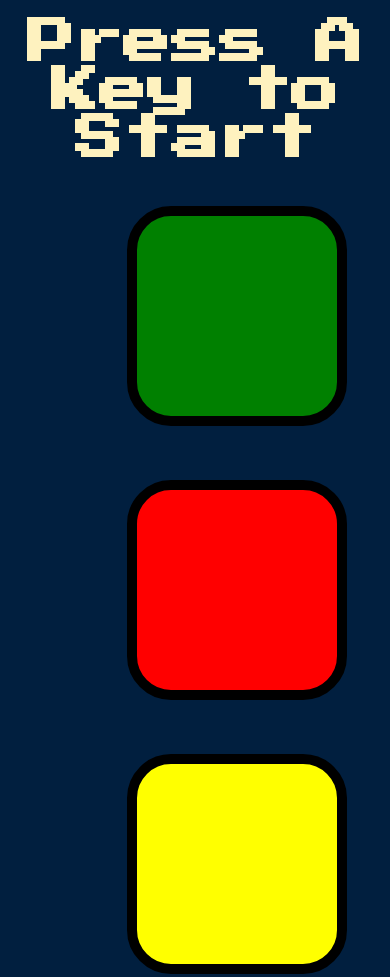
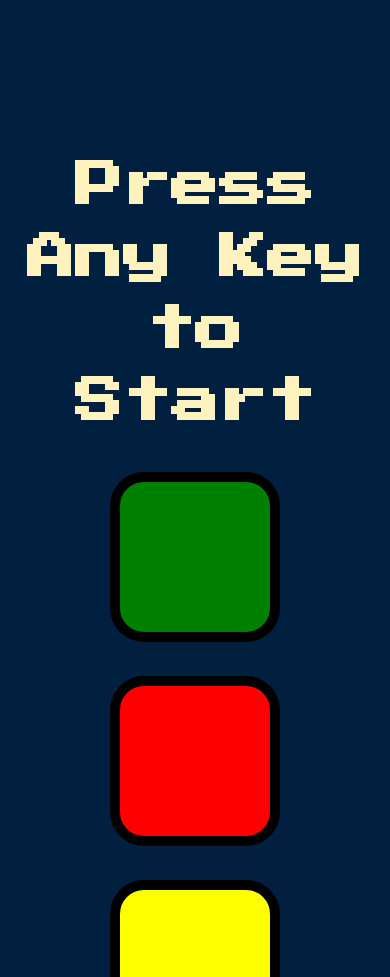
Before and after one commit to vasily-mishanin/simon-game, a plain HTML site: page index.html in a window 390 px wide. Shown: the top 977 px of the page. Drawn offline with nearby package versions, Linux system fonts and the light colour scheme.

Commit message:
Add files via upload

```diff
--- a/game.js
+++ b/game.js
@@ -4,7 +4,7 @@ let userClickedPattern = [];
 let started = false;
 let level = 0;
 
-$(document).keypress(function() {
+$(document).keypress(function () {
   if (!started) {
     setTimeout(() => {
       nextSequence();
@@ -14,7 +14,7 @@ $(document).keypress(function() {
   }
 });
 
-$(".btn").click(function() {
+$(".btn").click(function () {
   let userChosenColour = $(this).attr("id");
   playSound(userChosenColour);
   animatePress(userChosenColour);
@@ -52,7 +52,7 @@ function checkAnswer(currentLevel) {
   if (userClickedPattern[currentLevel] === gamePattern[currentLevel]) {
     console.log("right");
     if (userClickedPattern.length === gamePattern.length) {
-      setTimeout(function() {
+      setTimeout(function () {
         nextSequence();
       }, 1000);
     }
--- a/index.html
+++ b/index.html
@@ -11,8 +11,10 @@
 </head>
 
 <body>
-  <h1 id="level-title">Press A Key to Start</h1>
+
+
   <div class="container">
+    <h1 id="level-title">Press Any Key to Start</h1>
     <div lass="row">
 
       <div type="button" id="green" class="btn green">
--- a/styles.css
+++ b/styles.css
@@ -6,15 +6,14 @@ body {
 #level-title {
   font-family: 'Press Start 2P', cursive;
   font-size: 3rem;
+  line-height: 1.5;
   margin: 5%;
   color: #FEF2BF;
 }
 
 .container {
   display: block;
-  width: 50%;
-  margin: auto;
-
+  width: 100%;
 }
 
 .btn {
@@ -25,6 +24,30 @@ body {
   border: 10px solid black;
   border-radius: 20%;
 }
+
+
+@media screen and (max-width: 768px) {
+
+  .container {
+    margin-top: 150px;
+  }
+
+  .btn {
+    margin: 10px;
+    height: 100px;
+    width: 100px;
+  }
+}
+
+@media screen and (max-width: 1120px) {
+  .btn {
+    margin: 15px;
+    height: 150px;
+    width: 150px;
+  }
+}
+
+
 
 .game-over {
   background-color: red;
```
